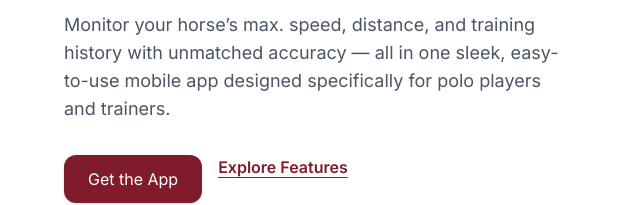
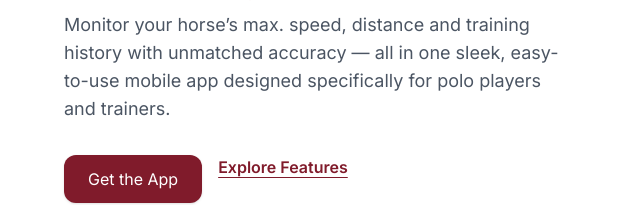
Before and after one commit to reszkapj/polo.analytics, a plain HTML site: page index.html in a window 1280 px wide. Shown: the part 294-499 px from the top of the page, 0-640 px from the left. Drawn offline with nearby package versions, Linux system fonts and the light colour scheme.

Commit message:
Update index.html

```diff
--- a/index.html
+++ b/index.html
@@ -83,7 +83,7 @@
         Polo Analytics: <br/>Real-Time Horse Tracking
       </h1>
       <p class="text-gray-600 text-lg mb-6 md:mb-8 max-w-md md:max-w-lg mx-auto md:mx-0">
-        Monitor your horse’s max. speed, distance, and training history with unmatched accuracy — all in one sleek, easy-to-use mobile app designed specifically for polo players and trainers.
+        Monitor your horse’s max. speed, distance and training history with unmatched accuracy — all in one sleek, easy-to-use mobile app designed specifically for polo players and trainers.
       </p>
 
       <div class="flex flex-col sm:flex-row justify-center md:justify-start gap-4">
```
